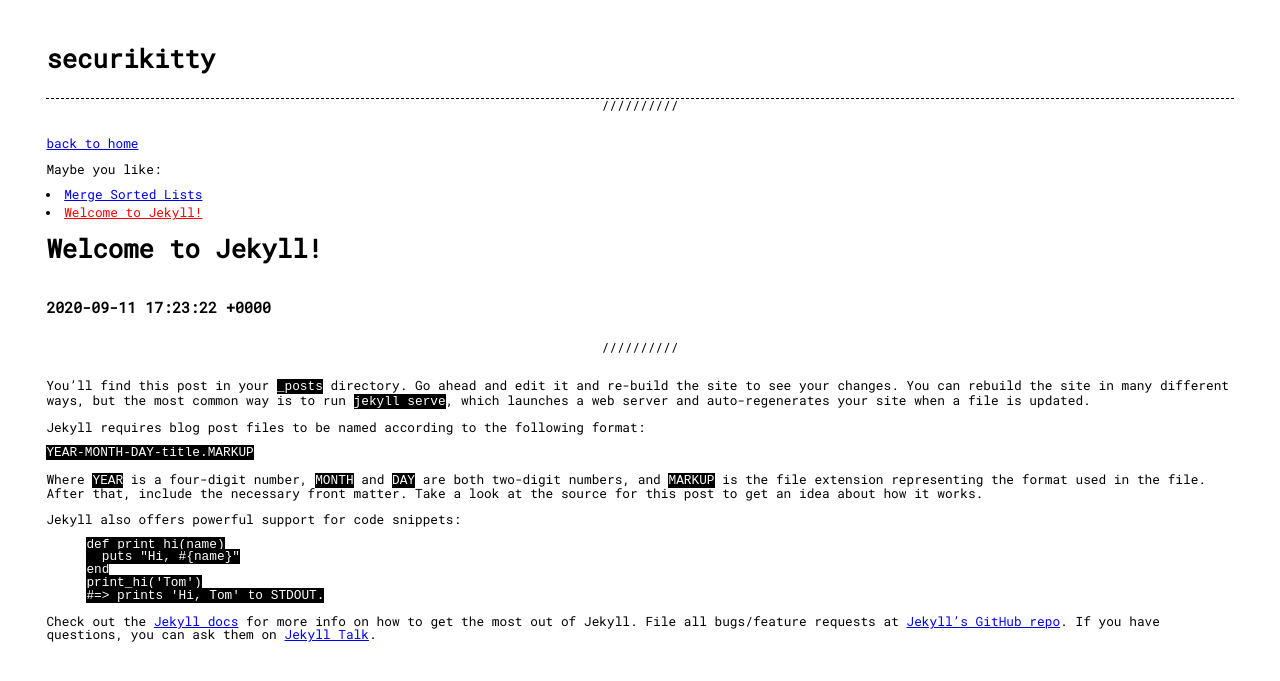
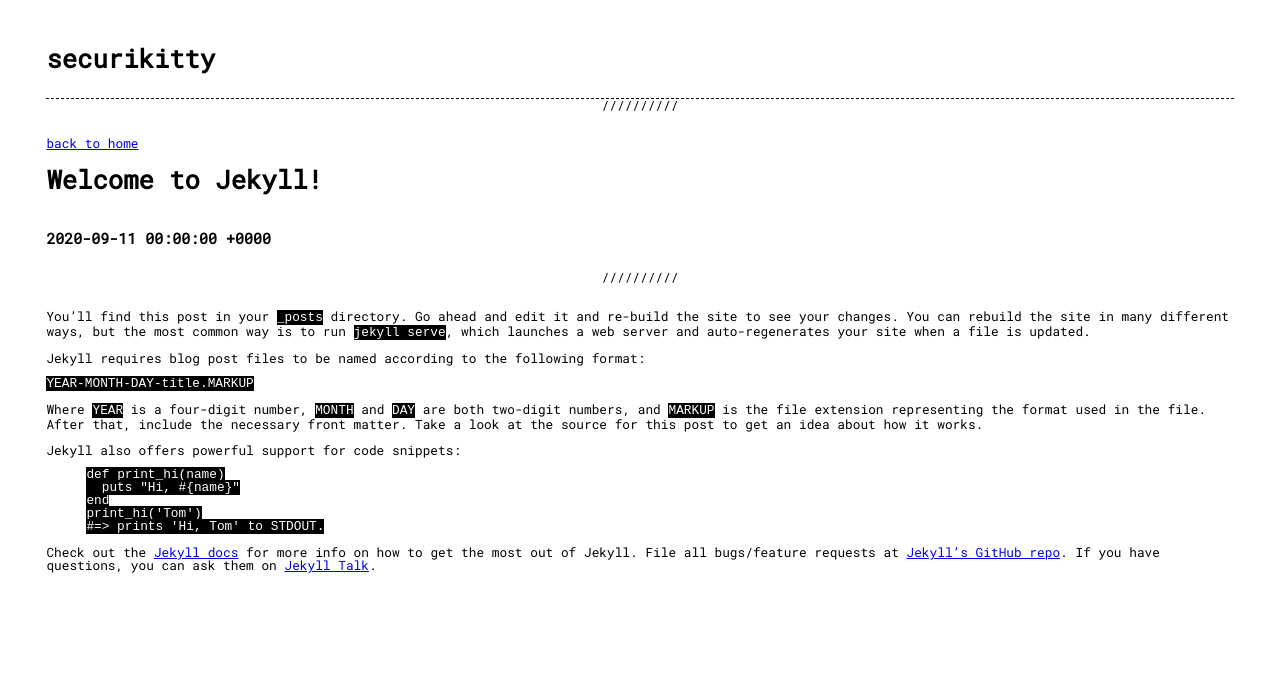
Before and after one commit to lephdao/lephdao.github.io, a Jekyll site: the page built from _posts/2020-09-11-welcome-to-jekyll.markdown, in a window 1280 px wide. Shown: the top 681 px of the page. Built offline with Jekyll 4.4.1, drawn with Linux system fonts in a browser that asks for light colours; some of the changed lines change nothing that is shown.

Commit message:
i forgot

```diff
--- a/_layouts/post.html
+++ b/_layouts/post.html
@@ -3,12 +3,11 @@
 ---
 
 <a href="{{ site.baseurl }}/">back to home</a>
-
-<p>Maybe you like:</p>
+<!-- Experimental TODO -->
+<!-- <p>Maybe you like:</p>
 {% for post in site.posts %}
 	<li><a style="{% if page.url == post.url %}color:red{%endif%}" href="{{ post.url }}">{{post.title}}</a></li>
-{% endfor %}
-
+{% endfor %} -->
 <h1>{{ page.title }}</h1>
 <h3>{{ page.date }}</h3>
 <hr>
--- a/_posts/2020-09-11-welcome-to-jekyll.markdown
+++ b/_posts/2020-09-11-welcome-to-jekyll.markdown
@@ -1,7 +1,7 @@
 ---
 layout: post
 title:  "Welcome to Jekyll!"
-date:   2020-09-11 13:23:22 -0400
+date:   2020-09-11
 categories: code
 ---
 You’ll find this post in your `_posts` directory. Go ahead and edit it and re-build the site to see your changes. You can rebuild the site in many different ways, but the most common way is to run `jekyll serve`, which launches a web server and auto-regenerates your site when a file is updated.
```
Also changed, not shown: _posts/2020-09-15-merge-sorted-lists.md (line endings or trailing spaces).
